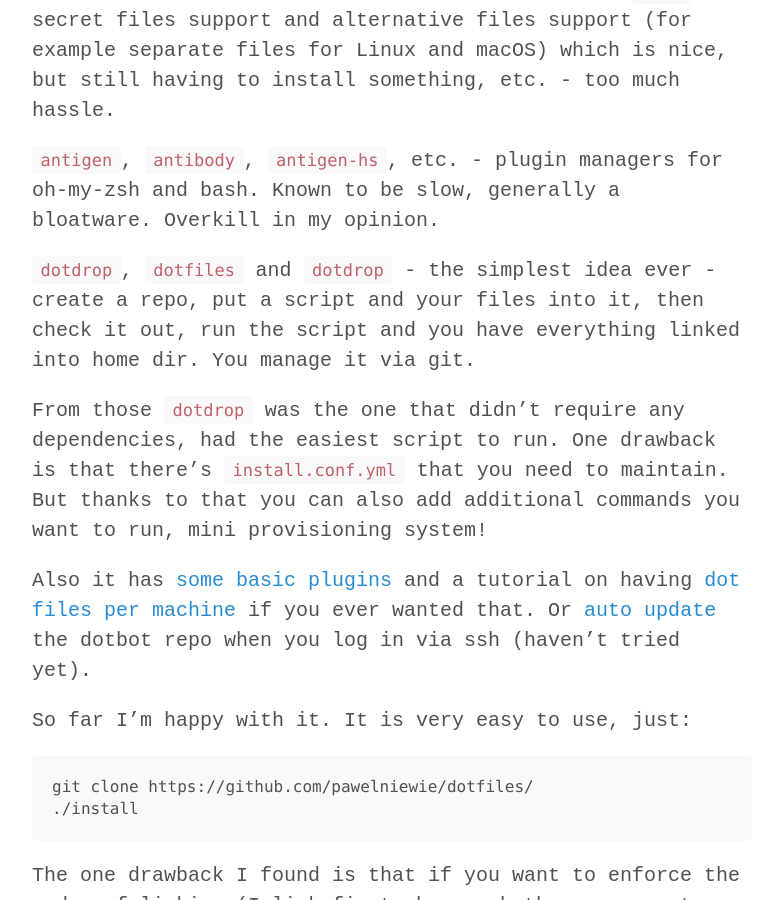
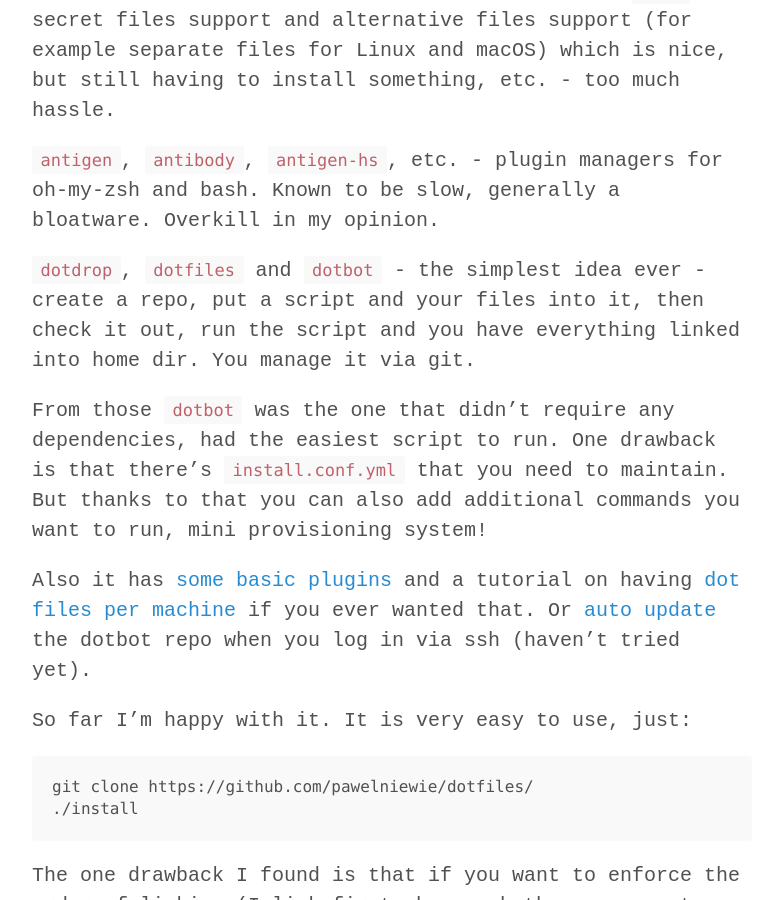
Before and after one commit to pawelniewie/pawelniewiadomski.com, a Jekyll site: the page built from _posts/2017-08-31-decided-to-manage-my-dotfiles-with-dotbot.markdown, in a window 1280 px wide and 900 px high, scrolled down 1701 px. Shown: the whole window, without its empty margins (248-1018 px from the left). Built offline with Jekyll 4.4.1, drawn with Linux system fonts in a browser that asks for light colours; Markdown is read by kramdown in place of the engine named in the settings.

Commit message:
should be dotbot

```diff
--- a/_posts/2017-08-31-decided-to-manage-my-dotfiles-with-dotbot.markdown
+++ b/_posts/2017-08-31-decided-to-manage-my-dotfiles-with-dotbot.markdown
@@ -30,9 +30,9 @@
 
 `antigen`, `antibody`, `antigen-hs`, etc. - plugin managers for oh-my-zsh and bash. Known to be slow, generally a bloatware. Overkill in my opinion.
 
-`dotdrop`, `dotfiles` and `dotdrop` - the simplest idea ever - create a repo, put a script and your files into it, then check it out, run the script and you have everything linked into home dir. You manage it via git.
+`dotdrop`, `dotfiles` and `dotbot` - the simplest idea ever - create a repo, put a script and your files into it, then check it out, run the script and you have everything linked into home dir. You manage it via git.
 
-From those `dotdrop` was the one that didn't require any dependencies, had the easiest script to run. One drawback is that there's `install.conf.yml` that you need to maintain. But thanks to that you can also add additional commands you want to run, mini provisioning system!
+From those `dotbot` was the one that didn't require any dependencies, had the easiest script to run. One drawback is that there's `install.conf.yml` that you need to maintain. But thanks to that you can also add additional commands you want to run, mini provisioning system!
 
 Also it has [some basic plugins](https://github.com/anishathalye/dotbot/wiki/Plugins) and a tutorial on having [dot files per machine](https://github.com/anishathalye/dotbot/wiki/Tips-and-Tricks) if you ever wanted that. Or [auto update](https://github.com/anishathalye/dotbot/wiki/Tips-and-Tricks#automatically-install-or-update-dotfiles-when-sshing-into-a-remote-machine-or-let-my-dotfiles-follow-me) the dotbot repo when you log in via ssh (haven't tried yet).
 
```
